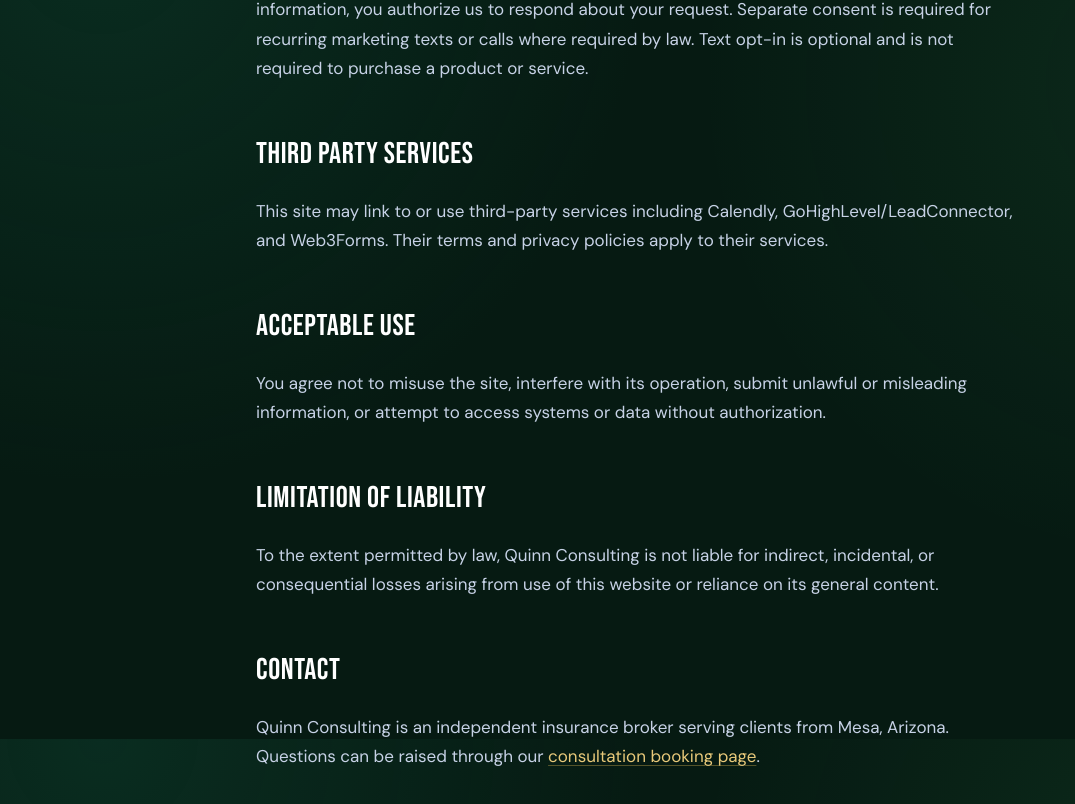
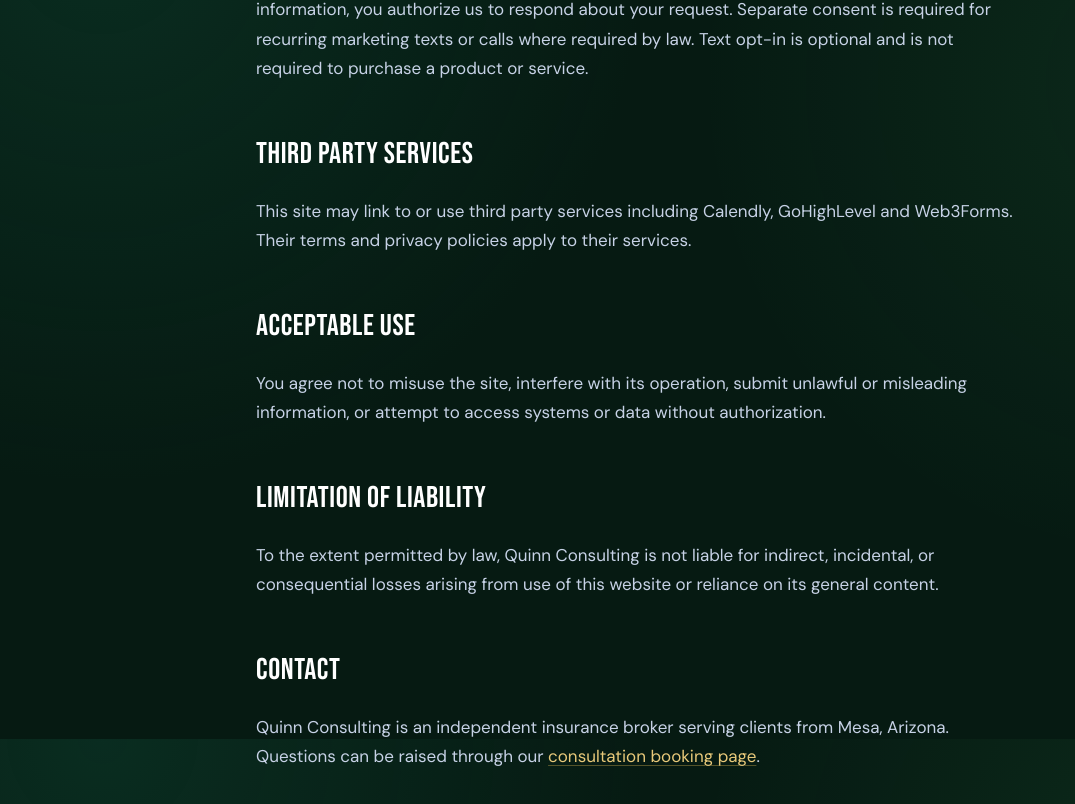
Before and after one commit to PeterdQuinn/Lead_Gen, a Next.js app: page /terms-and-conditions in a window 1280 px wide. Shown: the part 861-1665 px from the top of the page, without its empty margins (0-1075 px from the left). Built offline with nearby package versions, Linux system fonts and the light colour scheme.

Commit message:
Clean legal page wording

```diff
--- a/app/terms-and-conditions/page.tsx
+++ b/app/terms-and-conditions/page.tsx
@@ -20,7 +20,7 @@ export default function TermsPage() {
         <h2>Appointments and communications</h2>
         <p>Booking a consultation does not obligate you to purchase anything. If you provide contact information, you authorize us to respond about your request. Separate consent is required for recurring marketing texts or calls where required by law. Text opt-in is optional and is not required to purchase a product or service.</p>
         <h2>Third party services</h2>
-        <p>This site may link to or use third-party services including Calendly, GoHighLevel/LeadConnector, and Web3Forms. Their terms and privacy policies apply to their services.</p>
+        <p>This site may link to or use third party services including Calendly, GoHighLevel and Web3Forms. Their terms and privacy policies apply to their services.</p>
         <h2>Acceptable use</h2>
         <p>You agree not to misuse the site, interfere with its operation, submit unlawful or misleading information, or attempt to access systems or data without authorization.</p>
         <h2>Limitation of liability</h2>
```
